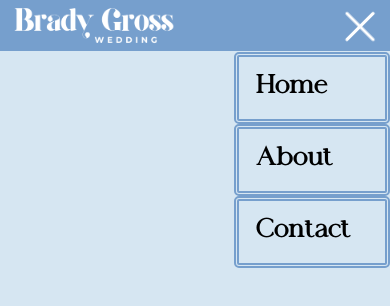
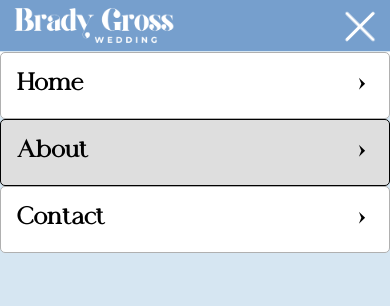
Before and after one commit to Tanner241125/bradygrosswedding, a website: page public/about.html in a window 390 px wide. Both pictures are taken after a click on the button 362 px from the left and 25 px from the top of the page. Drawn offline with Linux system fonts and the light colour scheme.

Commit message:
finished mobile nav (may want to change in future)

```diff
--- a/public/about.html
+++ b/public/about.html
@@ -24,13 +24,13 @@
         </div>
         <div id="navmobile" class="navmobile">
             <div class="home">
-                <button id="mobilelink" onclick="location.href='index.html'">Home</button>
+                <button id="mobilelink" onclick="location.href='index.html'">Home <span>›</span></button>
             </div>
             <div class="about">
-                <button id="mobilelink" onclick="location.href='about.html'" class="active">About</button>
+                <button id="mobilelink" onclick="location.href='about.html'" class="active">About <span>›</span></button>
             </div>
             <div class="contact">
-                <button id="mobilelink" onclick="location.href='contact.html'">Contact</button>
+                <button id="mobilelink" onclick="location.href='contact.html'">Contact <span>›</span></button>
             </div>
         </div>
     </div>
--- a/public/css/about.css
+++ b/public/css/about.css
@@ -10,6 +10,10 @@ body,html {
 @font-face {
     font-family: OrangeAve;
     src: url(../fonts/OrangeAvenueDEMO-Regular.otf);
+}
+@font-face {
+    font-family: Raleway;
+    src: url(../fonts/raleway/Raleway-Regular.ttf);
 }
 
 /* --- START OF HEADER --- */
@@ -52,7 +56,7 @@ body,html {
     font-size: 3vh;
     font-family: OrangeAve;
     cursor: pointer;
-    text-shadow: 2px 2px 8px black;
+    text-shadow: 1px 1px 4px black;
 }
 .navlinks #link:hover {
     color: #d6e6f2;
@@ -91,21 +95,44 @@ body,html {
         display: flex;
         flex-direction: column;
         margin: 0;
+        height: 100%;
+        background-color: white;
     }
     #mobilelink {
         display: flex;
+        justify-content: space-between;
         padding: 0.7em;
         float: right;
         height: 3em;
-        width: 40%;
+        width: 100%;
         align-items: center;
         font-family: OrangeAve;
+        font-weight: lighter;
         font-weight:bolder;
         color: black;
-        background-color: #d6e6f2;
-        font-size: 1.5em;
+        background-color: white;
+        font-size: 1.4em;
+        border: none;
+        border: 1px solid rgb(176, 176, 176);
         border-radius: 5px;
-        border: 5px solid #769fcd;
-        border-style: double;
+    }
+    #mobilelink:hover {
+        background-color:#769fcd;
+        color: white;
+        cursor: pointer;
+        border: 1px solid black;
+    }
+    #mobilelink.active {
+        background-color: #dedede;
+        border: 1px solid black;
+    }
+    #mobilelink.active:hover {
+        background-color: #769fcd;
+        color: white;
+        border: 1px solid black;
+    }
+    #mobilelink span {
+        font-size: 1.2em;
+        padding-right: 0.3em;
     }
 }
--- a/public/css/contact.css
+++ b/public/css/contact.css
@@ -49,12 +49,12 @@ body,html {
     align-items: center;
     background: none;
     border: 0;
-    padding-bottom: 0.2em;
+    padding-top: 0.2em;
     border-bottom: 0.1em solid transparent;
     color: white;
     font-size: 3vh;
     font-weight: normal;
-    font-family: Raleway;
+    font-family: OrangeAve;
     cursor: pointer;
     text-shadow: 1px 1px 4px black;
 }
@@ -100,12 +100,13 @@ body,html {
     }
     #mobilelink {
         display: flex;
+        justify-content: space-between;
         padding: 0.7em;
         float: right;
         height: 3em;
         width: 100%;
         align-items: center;
-        font-family: Raleway;
+        font-family: OrangeAve;
         font-weight: lighter;
         font-weight:bolder;
         color: black;
@@ -130,4 +131,8 @@ body,html {
         color: white;
         border: 1px solid black;
     }
+    #mobilelink span {
+        font-size: 1.2em;
+        padding-right: 0.3em;
+    }
 }
--- a/public/css/index.css
+++ b/public/css/index.css
@@ -14,6 +14,10 @@ body,html {
 @font-face {
     font-family: Perfecto;
     src: url(../fonts/PerfectoCalligraphy.ttf);
+}
+@font-face {
+    font-family: Raleway;
+    src: url(../fonts/raleway/Raleway-Regular.ttf);
 }
 
 /* --- START OF HEADER AND HEROIMG --- */
@@ -162,21 +166,43 @@ body,html {
         display: flex;
         flex-direction: column;
         margin: 0;
+        height: fit-content;
+        background-color: white;
     }
     #mobilelink {
         display: flex;
+        justify-content: space-between;
         padding: 0.7em;
-        float: right;
         height: 3em;
-        width: 40%;
+        width: 100%;
         align-items: center;
         font-family: OrangeAve;
+        font-weight: lighter;
         font-weight:bolder;
         color: black;
-        background-color: #d6e6f2;
-        font-size: 1.5em;
+        background-color: white;
+        font-size: 1.4em;
+        border: none;
+        border: 1px solid rgb(176, 176, 176);
         border-radius: 5px;
-        border: 5px solid #769fcd;
-        border-style: double;
+    }
+    #mobilelink:hover {
+        background-color:#769fcd;
+        color: white;
+        cursor: pointer;
+        border: 1px solid black;
+    }
+    #mobilelink.active {
+        background-color: #dedede;
+        border: 1px solid black;
+    }
+    #mobilelink.active:hover {
+        background-color: #769fcd;
+        color: white;
+        border: 1px solid black;
+    }
+    #mobilelink span {
+        font-size: 1.2em;
+        padding-right: 0.3em;
     }
 }
```
Also changed, not shown: public/contact.html (+3 -3 lines), public/index.html (+3 -3 lines).
